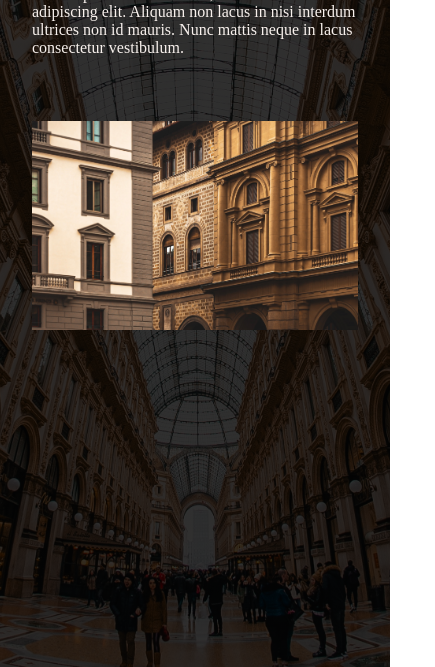
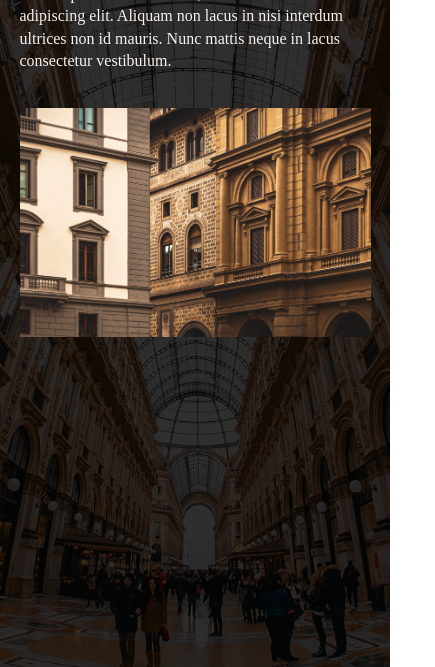
Before and after one commit to NikitaVladimir/Creating-a-Website, a plain HTML site: page index.html in a window 390 px wide. Shown: the part 177-844 px from the top of the page, 435 px wide, since content can reach past the window. Drawn offline with Linux system fonts and the light colour scheme; a web font is replaced by a local one.

Commit message:
Improved the Layout and Responsiveness of the website

```diff
--- a/index.html
+++ b/index.html
@@ -19,9 +19,9 @@
         </ul>
       </nav>
 
+      <section class="main-container">
+        <div class="container">
 
-      <section>
-        <div class="container">
           <div class="side-1">
             <h1>Exploring Old Architecture</h1>
             <p>Lorem ipsum dolor sit amet, consectetur adipiscing elit. Aliquam non lacus in nisi interdum ultrices non id mauris. Nunc mattis neque in lacus consectetur vestibulum.</p>
@@ -34,7 +34,5 @@
         </div>
       </section>
 
-    </header>
-
   </body>
 </html>
--- a/style.css
+++ b/style.css
@@ -22,6 +22,7 @@ h1,h2,h3,h4,h5,h6{
 }
 
 p{
+  line-height: 1.4em;
   color: var(--secondary-font-color);
   font-size: 1em;
 }
@@ -39,14 +40,12 @@ a:hover{
 header{
   min-height: 100vh;
   width: 100%;
-
   background: linear-gradient(rgba(0, 0, 0, 0.8),
   rgba(0, 0, 0, 0.8)), url(milano-gallery.jpg) no-repeat center center fixed;
   background-size: cover;
 }
 
 nav{
-
   height: 100px;
   width: 70%;
   margin: auto;
@@ -62,7 +61,6 @@ nav{
   font-weight: 600;
   font-size: 25px;
   text-decoration: none;
-
   color: var(--primary-font-color);
 }
 
@@ -88,8 +86,12 @@ nav ul li a{
   font-size: 16px;
   font-family: 'Garamond', serif;
   font-weight: bold;
+  color: var(--primary-font-color);
+}
 
-  color: var(--primary-font-color);
+.main-container{
+  height: calc(100vh - 200px);
+  display: flex;
 }
 
 /* Align all items to center center */
@@ -97,13 +99,12 @@ nav ul li a{
   display: flex;
   text-align: center;
   align-items: center;
-  width: 80%;
-  margin: 0 auto;
+  width: 70%;
+  margin: 0px auto;
 }
 
 /* All rows are equal */
 .container > *{
-  padding: 20px;
   flex-basis: 100%;
 }
 
@@ -112,21 +113,36 @@ nav ul li a{
   text-align: left;
 }
 
+.container .side-1 p, h1 {
+  padding: 5px 25px 5px 0px;
+}
+
 /* Size the image in the 2nd row */
 .side-2 img{
   max-width: 100%;
   min-width: 100%;
+  max-height: 100%;
+  min-height: 100%;
 }
 
 /* Mobile Responsive Container */
 @media screen and (max-width: 768px){
+  nav{
+    width: 90%;
+  }
+
+  .main-container{
+    height: auto;
+  }
+
   .container{
     flex-direction: column;
-    width: auto;
+    width: 90%;
+    margin: 0px auto;
   }
 
   .container > *{
-    padding: 2em;
+    padding: 15px 0px;
     flex-basis: 100%;
   }
 }
```
